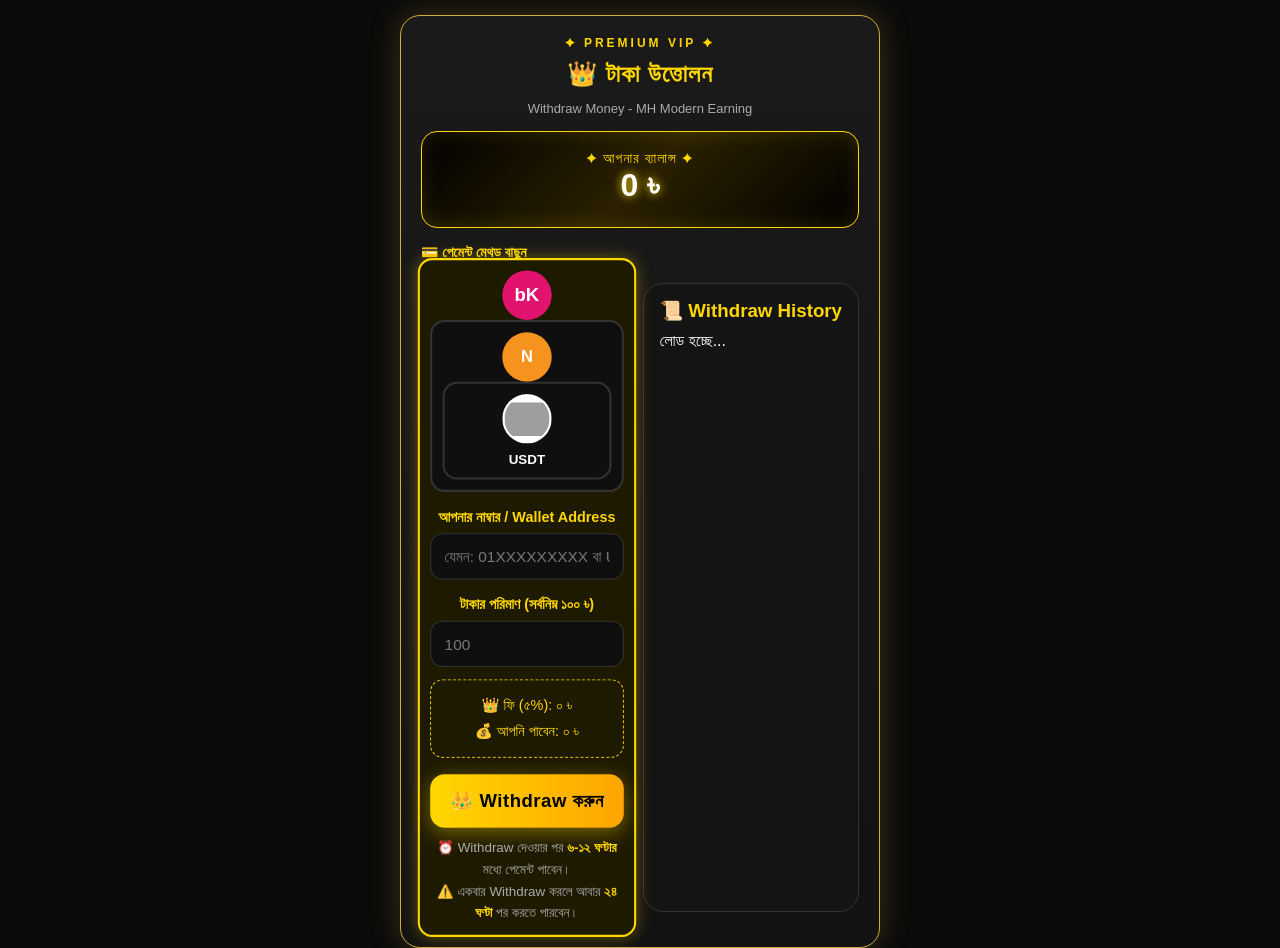
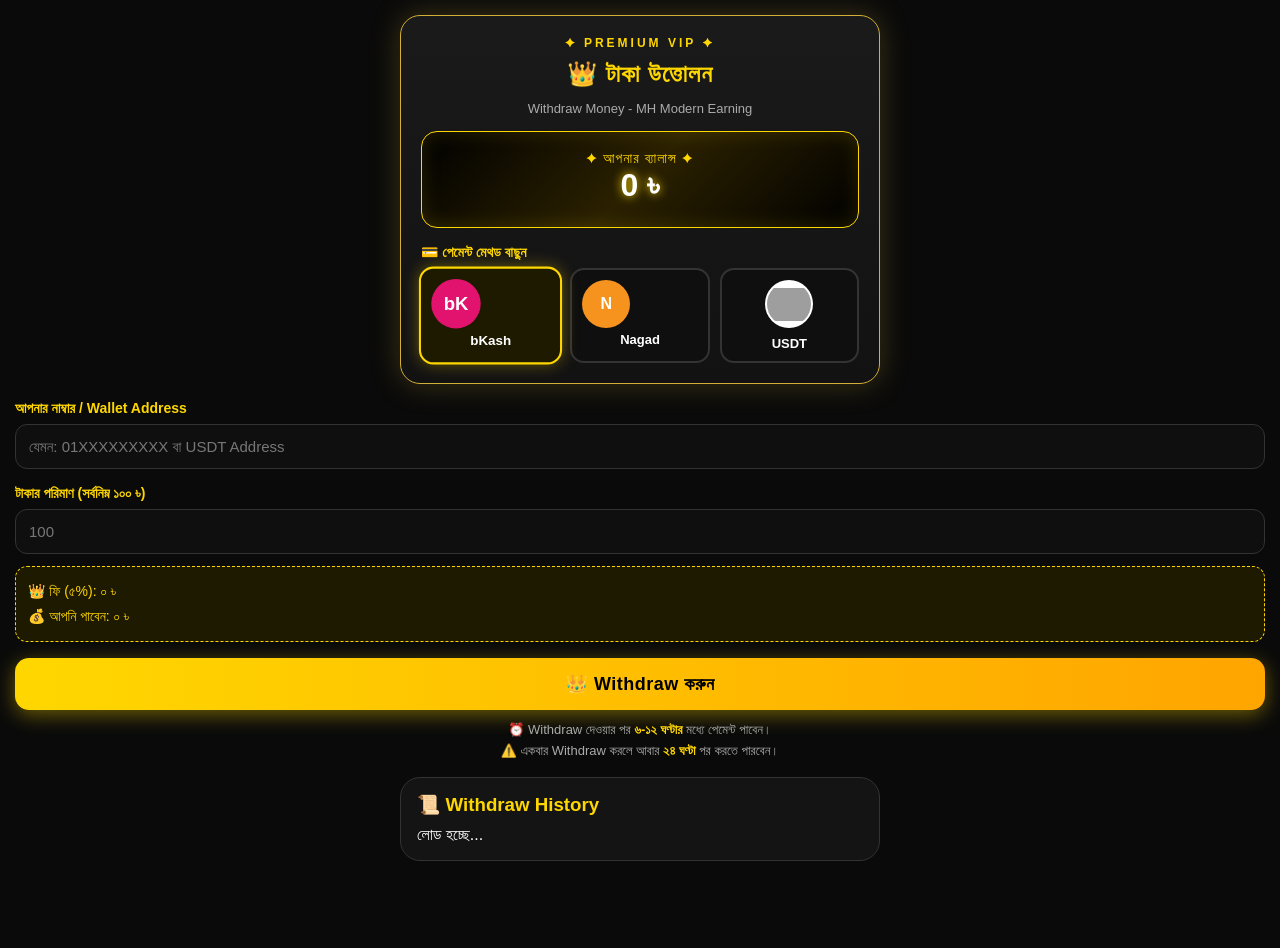
Before and after one commit to mdmunnaali44444-tech/MH-Modern-Earning-Platform, a plain HTML site: page withdraw.html in a window 1280 px wide. Shown: the top 948 px of the page. After the commit the page ends 891 px from the top, so only its background shows below. Drawn offline with Linux system fonts and the light colour scheme; no server answers; grey boxes are pictures that could not be loaded.

Commit message:
Update withdraw.html

```diff
--- a/withdraw.html
+++ b/withdraw.html
@@ -56,13 +56,16 @@ button:disabled{background:#444 !important;color:#999 !important;box-shadow:none
 
 <div class="label">💳 পেমেন্ট মেথড বাছুন</div>
 <div class="pay-row">
-  <div class="pay active" data-method="bKash" onclick="selectPay(this)">
-    <div style="width:48px;height:48px;background:#E2136E;color:#fff;border-radius:50%;display:flex;align-items:center;justify-content:center;font-weight:900;font-size:18px;margin:0 auto">bK</div>
-  <div class="pay" data-method="Nagad" onclick="selectPay(this)">
-   <div style="width:48px;height:48px;background:#F6921E;color:#fff;border-radius:50%;display:flex;align-items:center;justify-content:center;font-weight:900;font-size:16px;margin:0 auto">N</div>
-  <div class="pay" data-method="USDT" onclick="selectPay(this)">
-    <img src="https://cryptologos.cc/logos/tether-usdt-logo.png"><span>USDT</span>
-  </div>
+<div class="pay active" data-method="bKash" onclick="selectPay(this)">
+<div style="width:48px;height:48px;background:#E2136E;color:#fff;border-radius:50%;display:flex;align-items:center;justify-content:center;font-weight:900;font-size:18px">bK</div><span>bKash</span>
+</div>
+<div class="pay" data-method="Nagad" onclick="selectPay(this)">
+<div style="width:48px;height:48px;background:#F6921E;color:#fff;border-radius:50%;display:flex;align-items:center;justify-content:center;font-weight:900;font-size:16px">N</div><span>Nagad</span>
+</div>
+<div class="pay" data-method="USDT" onclick="selectPay(this)">
+<img src="https://cryptologos.cc/logos/tether-usdt-logo.png"><span>USDT</span>
+</div>
+</div>
 </div>
 
 <div class="label">আপনার নাম্বার / Wallet Address</div>
```
